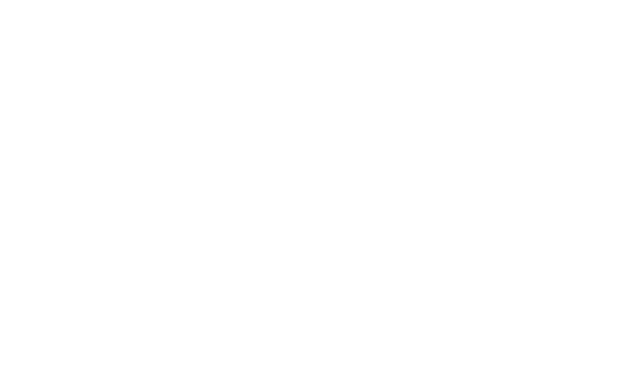
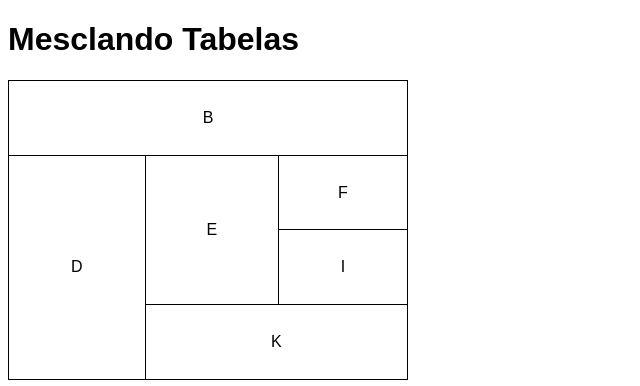
Before and after one commit to Cadu002/repositorio, a plain HTML site: page exercicios/ex23/tabela3.html in a window 1280 px wide. Shown: the whole page, without its empty margins (0-640 px from the left). Drawn offline with Linux system fonts and the light colour scheme.

Commit message:
mesclando tabelas

```diff
--- a/exercicios/ex23/tabela3.html
+++ b/exercicios/ex23/tabela3.html
@@ -1,11 +1,47 @@
 <!DOCTYPE html>
-<html lang="en">
+<html lang="pt-br">
+
 <head>
     <meta charset="UTF-8">
     <meta name="viewport" content="width=device-width, initial-scale=1.0">
-    <title>Document</title>
+    <title>Tabelas</title>
+    <style>
+        body {
+            font-family: Arial, Helvetica, sans-serif;
+        }
+
+        table {
+            border-collapse: collapse;
+            width: 400px;
+            height: 300px;
+        }
+
+        td {
+            border: 1px solid #000;
+            padding: 10px;
+            text-align: center;
+        }
+    </style>
 </head>
+
 <body>
+    <h1>Mesclando Tabelas</h1>
+    <table>
+        <tr>
+            <td colspan="3">B</td>
+        </tr>
+        <tr>
+            <td rowspan="3">D</td>
+            <td rowspan="2">E</td>
+            <td>F</td>
+        </tr>
+        <tr>
+            <td>I</td>
+        </tr>
+        <tr>
+            <td colspan="2">K</td>
+        </tr>
+    </table>
+</body>
 
-</body>
 </html>
```
